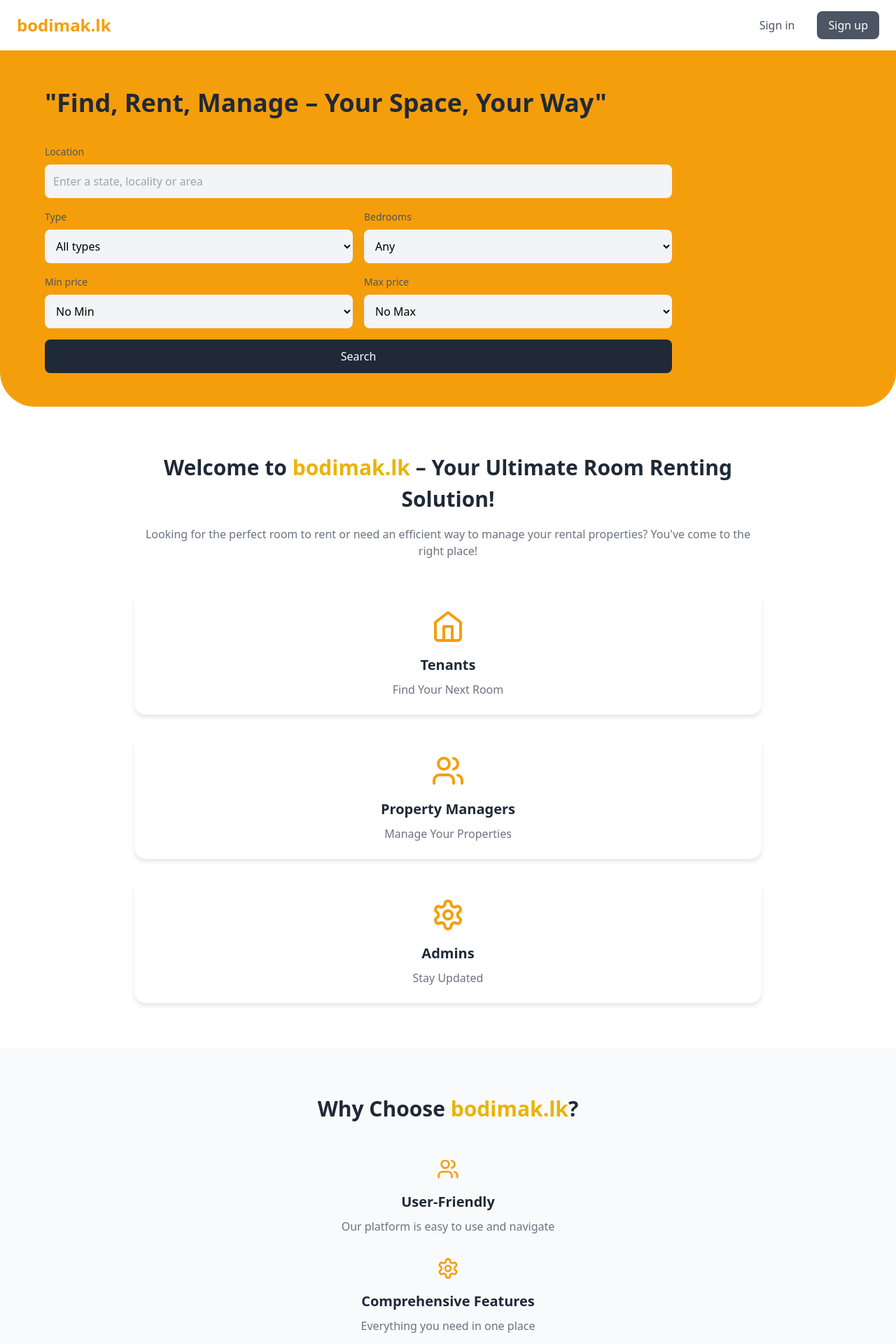
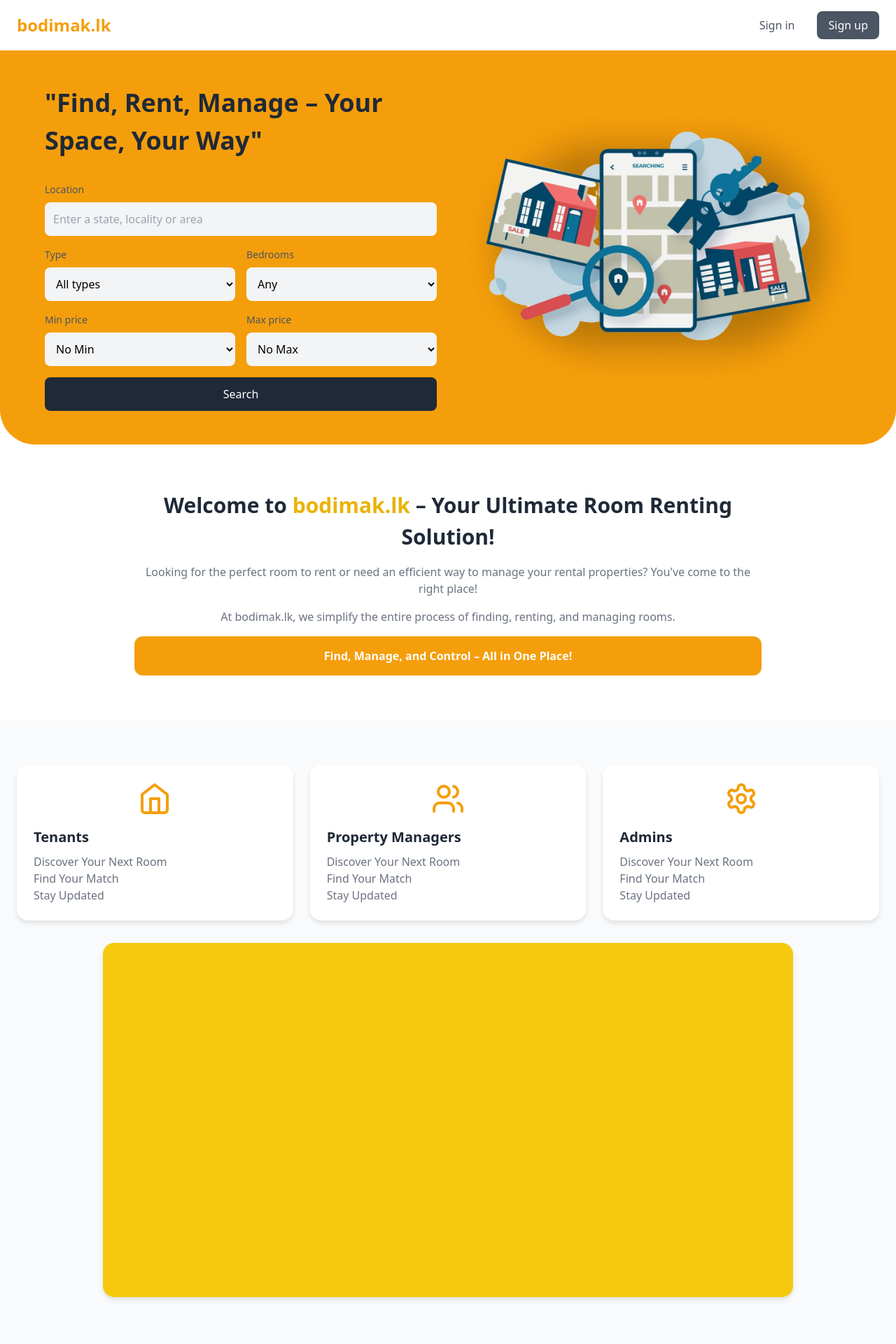
Before and after one commit to HashanTG/BodimakLK, a React (Vite) app: page / in a window 1280 px wide. Shown: the top 1920 px of the page at 70% size. Built offline with nearby package versions, Linux system fonts and the light colour scheme.

Commit message:
add comments

```diff
--- a/src/components/Content/Content.css
+++ b/src/components/Content/Content.css
@@ -11,6 +11,13 @@
   .hero-container {
     max-width: 72rem;
     margin: 0 auto;
+    display: flex;
+    align-items: center;
+    gap: 2rem;
+  }
+
+  .hero-content {
+    flex: 1;
   }
 
   .hero-title {
@@ -59,17 +66,26 @@
   }
 
   .hero-image {
-    display: none;
+    flex: 1;
+    display: flex;
+    justify-content: flex-end;
+  }
+
+  .hero-image img {
+    max-width: 100%;
+    height: auto;
+    border-radius: 1rem;
   }
 
   .welcome {
     padding: 4rem 1.5rem;
+    text-align: center;
+    background-color: #ffffff;
   }
 
   .welcome-container {
     max-width: 56rem;
     margin: 0 auto;
-    text-align: center;
   }
 
   .welcome-title {
@@ -79,27 +95,43 @@
     margin-bottom: 1rem;
   }
 
-  .welcome-description {
+  .welcome-description,
+  .welcome-highlight {
     color: #6b7280;
-    margin-bottom: 3rem;
+    margin-bottom: 1rem;
   }
 
-  .user-types {
-    display: grid;
-    grid-template-columns: 1fr;
-    gap: 2rem;
+  .yellow-highlight {
+    background-color: #f59e0b;
+    color: white;
+    padding: 1rem;
+    border-radius: 0.75rem;
+    font-weight: bold;
   }
 
-  .user-type {
+  .user-types-section {
+    background-color: #f9fafb;
+    padding: 4rem 1.5rem;
+  }
+
+  .user-types-container {
+    display: flex;
+    justify-content: space-between;
+    gap: 1.5rem;
+  }
+
+  .user-type-card {
     background-color: white;
     padding: 1.5rem;
     border-radius: 1rem;
     box-shadow: 0 4px 6px rgba(0, 0, 0, 0.1);
-    transition: box-shadow 0.3s;
+    flex: 1;
+    transition: transform 0.3s, box-shadow 0.3s;
   }
 
-  .user-type:hover {
-    box-shadow: 0 6px 12px rgba(0, 0, 0, 0.15);
+  .user-type-card:hover {
+    transform: translateY(-5px);
+    box-shadow: 0 8px 12px rgba(0, 0, 0, 0.15);
   }
 
   .icon-container {
@@ -123,7 +155,21 @@
 
   .user-type-description {
     color: #6b7280;
+    white-space: pre-line;
   }
+
+  .yellow-card-image {
+    margin-top: 2rem;
+    display: flex;
+    justify-content: center;
+  }
+
+  .yellow-card-image img {
+    width: 80%;
+    border-radius: 1rem;
+    box-shadow: 0 4px 6px rgba(0, 0, 0, 0.1);
+  }
+
 
   .features {
     background-color: #f9fafb;
--- a/src/components/Content/Content.tsx
+++ b/src/components/Content/Content.tsx
@@ -1,8 +1,7 @@
+import { motion } from 'framer-motion';
+import { Home, Users, Settings, Shield } from 'lucide-react';
+import './Content.css';
 
-import { motion } from 'framer-motion';
-import {Home, Users, Settings, Shield } from 'lucide-react';
-import './Content.css';
-//this is the home sectio you can edit the landing page here frontend only
 function Content() {
   return (
     <div className="content">
@@ -14,6 +13,7 @@ function Content() {
         className="hero"
       >
         <div className="hero-container">
+          <div className="hero-content">
             <h1 className="hero-title">
               "Find, Rent, Manage – Your Space, Your Way"
             </h1>
@@ -63,7 +63,9 @@ function Content() {
                 Search
               </button>
             </div>
+          </div>
 
+          {/* Hero Image */}
           <div className="hero-image">
             <img
               src="src/assets/rb_2148653817 1.png"
@@ -87,32 +89,46 @@ function Content() {
     <p className="welcome-description">
       Looking for the perfect room to rent or need an efficient way to manage your rental properties? You've come to the right place!
     </p>
+    <p className="welcome-highlight">
+      At bodimak.lk, we simplify the entire process of finding, renting, and managing rooms.
+    </p>
+    <div className="yellow-highlight">
+      Find, Manage, and Control – All in One Place!
+    </div>
+  </div>
+</motion.section>
 
-          {/* User Types Grid */}
-          <div className="user-types">
+{/* User Types Section */}
+<motion.section
+  initial={{ opacity: 0, y: 20 }}
+  animate={{ opacity: 1, y: 0 }}
+  transition={{ delay: 0.3 }}
+  className="user-types-section"
+>
+  <div className="user-types-container">
     {[
       {
         title: 'Tenants',
         icon: <Home className="icon" />,
-                description: 'Find Your Next Room'
+        description: 'Discover Your Next Room\nFind Your Match\nStay Updated',
       },
       {
         title: 'Property Managers',
         icon: <Users className="icon" />,
-                description: 'Manage Your Properties'
+        description: 'Discover Your Next Room\nFind Your Match\nStay Updated',
       },
       {
         title: 'Admins',
         icon: <Settings className="icon" />,
-                description: 'Stay Updated'
-              }
+        description: 'Discover Your Next Room\nFind Your Match\nStay Updated',
+      },
     ].map((item, index) => (
       <motion.div
         key={item.title}
         initial={{ opacity: 0, y: 20 }}
         animate={{ opacity: 1, y: 0 }}
         transition={{ delay: 0.4 + index * 0.2 }}
-                className="user-type"
+        className="user-type-card"
       >
         <div className="icon-container">{item.icon}</div>
         <h3 className="user-type-title">{item.title}</h3>
@@ -120,8 +136,11 @@ function Content() {
       </motion.div>
     ))}
   </div>
+  <div className="yellow-card-image">
+    <img src="src/assets/Rectangle 10.png" alt="Highlight Section Image" />
   </div>
 </motion.section>
+
 
       {/* Features Section */}
       <section className="features">
```
Also changed, not shown: src/assets/Rectangle 10.png (added). Lines whose indentation alone changed are shown as unchanged.
